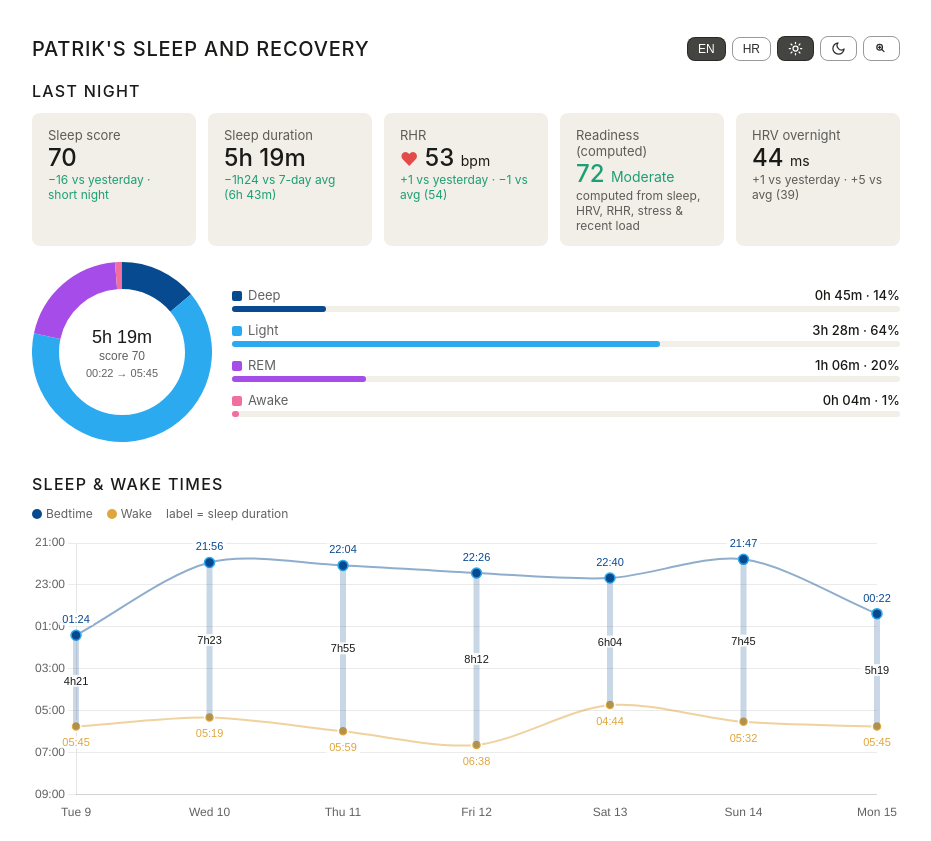
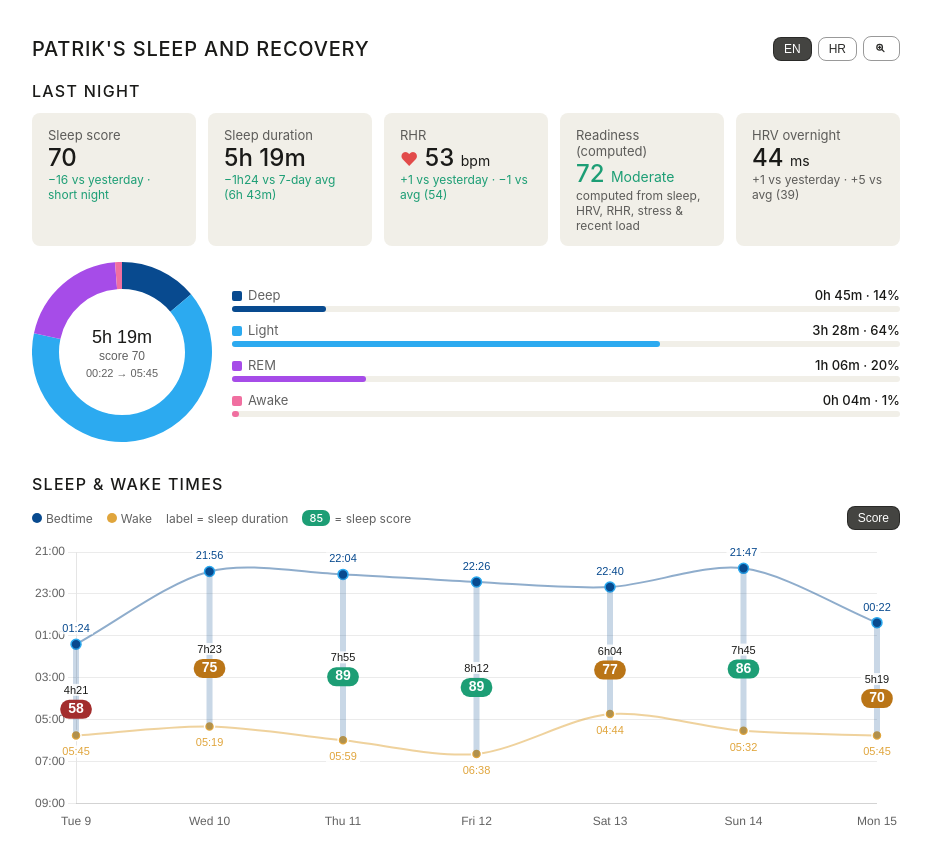
Before and after one commit to patrikpencinger-ai/daily-dashboard, a plain HTML site: page sleep.html in a window 1280 px wide. Shown: the top 841 px of the page, without its empty margins (174-1105 px from the left). Drawn offline with nearby package versions, Linux system fonts and the light colour scheme.

Commit message:
Sleep badges + single theme selector + exact refresh time on hover
- index: hover the Last-refresh chips to see the exact refresh time
  (reads meta.refreshedAt; falls back to Last-Modified then snapshot).
  Stamp refreshedAt into the three data files.
- Tabs: remove the per-tab light/dark buttons; theme is now driven
  only by the outer shell selector (which already pushes into tabs).
- Sleep: add a toggleable sleep-score badge below the duration in the
  Sleep & wake times chart; enlarge the score badges in both that
  chart and the Trailing-7-days chart.
- REFRESH.md: note to stamp meta.refreshedAt on each refresh.

Co-Authored-By: Claude Opus 4.8 (1M context) <noreply@anthropic.com>

```diff
--- a/data.json
+++ b/data.json
@@ -1,6 +1,7 @@
 {
   "meta": {
     "intake_asof": "2026-06-14",
+    "refreshedAt": "2026-06-14T14:56:24+02:00",
     "note": "intake logged live; sleep & training auto-refreshed from the connector"
   },
   "intake": {
--- a/sleep-data.json
+++ b/sleep-data.json
@@ -2,6 +2,7 @@
   "meta": {
     "version": "v1.41-auto",
     "snapshot": "2026-06-15",
+    "refreshedAt": "2026-06-15T06:20:50+02:00",
     "footEn": "Data snapshot: 2026-06-15 · Garmin fenix 8 via Freddy",
     "footHr": "Podaci: 2026-06-15 · Garmin fenix 8 putem Freddyja"
   },
--- a/sleep.html
+++ b/sleep.html
@@ -31,8 +31,6 @@ body{padding:20px;transition:background .2s}
   <div style="display:flex;gap:6px;align-items:center;flex-wrap:wrap;">
     <button class="lbtn" id="btn-en" onclick="setLang('en')">EN</button>
     <button class="lbtn" id="btn-hr" onclick="setLang('hr')">HR</button>
-    <button class="lbtn" id="btn-lt" onclick="applyTheme('light')" aria-label="Light mode"><svg width="15" height="15" viewBox="0 0 24 24" fill="none" stroke="currentColor" stroke-width="2" stroke-linecap="round" style="vertical-align:-3px" aria-hidden="true"><circle cx="12" cy="12" r="4"/><path d="M12 2v2M12 20v2M4.9 4.9l1.4 1.4M17.7 17.7l1.4 1.4M2 12h2M20 12h2M4.9 19.1l1.4-1.4M17.7 6.3l1.4-1.4"/></svg></button>
-    <button class="lbtn" id="btn-dk" onclick="applyTheme('dark')" aria-label="Dark mode"><svg width="15" height="15" viewBox="0 0 24 24" fill="none" stroke="currentColor" stroke-width="2" stroke-linecap="round" stroke-linejoin="round" style="vertical-align:-3px" aria-hidden="true"><path d="M21 12.8A9 9 0 1 1 11.2 3a7 7 0 0 0 9.8 9.8z"/></svg></button>
     <button id="btn-fs" onclick="toggleFont()" aria-label="Large font"><svg width="15" height="15" viewBox="0 0 24 24" fill="none" stroke="currentColor" stroke-width="2" stroke-linecap="round" style="vertical-align:-3px" aria-hidden="true"><circle cx="9" cy="10" r="4.5"/><path d="M12.2 13.2L16 17"/><path d="M7 10h4M9 8v4"/></svg></button>
   </div>
 </div>
@@ -96,6 +94,8 @@ body{padding:20px;transition:background .2s}
   <span style="display:flex;align-items:center;gap:4px;"><span style="width:10px;height:10px;border-radius:50%;background:#084a8f;"></span><span data-i="swBed">Bedtime</span></span>
   <span style="display:flex;align-items:center;gap:4px;"><span style="width:10px;height:10px;border-radius:50%;background:#E0A53C;"></span><span data-i="swWake">Wake</span></span>
   <span data-i="swDur" style="display:flex;align-items:center;gap:4px;">label = sleep duration</span>
+  <span style="display:flex;align-items:center;gap:4px;"><span style="display:inline-block;min-width:18px;text-align:center;background:#1D9E75;color:#fff;border-radius:7px;padding:1px 5px;font-size:11px;font-weight:500;">85</span><span data-i="swScoreLeg">= sleep score</span></span>
+  <button id="btn-swscore" data-i="swScoreBtn" onclick="toggleSwScore()" style="margin-left:auto;">Score</button>
 </div>
 <div id="swwrap" style="position:relative;width:100%;height:300px;margin:0 0 2rem;">
   <canvas id="sw" role="img" aria-label="Sleep and wake times for the last seven nights"></canvas>
@@ -131,9 +131,11 @@ body{padding:20px;transition:background .2s}
 <script src="https://cdnjs.cloudflare.com/ajax/libs/Chart.js/4.4.1/chart.umd.js"></script>
 <script>
 const C={deep:'#084a8f',light:'#2caaf0',rem:'#a64ce8',awake:'#f06fa0',hrv:'#1D9E75',rhr:'#D85A30',heart:'#E24B4A'};
+const scoreColor=s=>s>=80?'#1D9E75':(s>=70?'#BA7517':'#A32D2D');
 let theme=matchMedia('(prefers-color-scheme: dark)').matches?'dark':'light';
 let layout='';
 let fontbig=false;
+let swScore=true;
 let BG,txt,strong,halo,grid,ptb;
 function calc(){const D=theme==='dark';BG=D?'#262624':'#ffffff';txt=D?'rgba(255,255,255,0.72)':'rgba(0,0,0,0.62)';strong=D?'#fff':'#1a1a18';halo=D?'rgba(38,38,36,0.85)':'rgba(255,255,255,0.85)';grid=D?'rgba(255,255,255,0.1)':'rgba(0,0,0,0.08)';ptb=D?'#262624':'#ffffff';}
 calc();
@@ -141,10 +143,10 @@ const bgPlug={id:'bg',beforeDraw(c){const x=c.ctx;x.save();x.globalCompositeOper
 
 /* Static UI labels only. All data + analysis text comes from sleep-data.json */
 const T={
- en:{title:"PATRIK'S SLEEP AND RECOVERY",h1:"LAST NIGHT",h2:"TRAILING 7 DAYS",swH:"SLEEP & WAKE TIMES",swBed:"Bedtime",swWake:"Wake",swDur:"label = sleep duration",
+ en:{title:"PATRIK'S SLEEP AND RECOVERY",h1:"LAST NIGHT",h2:"TRAILING 7 DAYS",swH:"SLEEP & WAKE TIMES",swBed:"Bedtime",swWake:"Wake",swDur:"label = sleep duration",swScoreLeg:"= sleep score",swScoreBtn:"Score",
    c1:"Sleep score",c2:"Sleep duration",c4:"HRV overnight",c5:"Readiness (computed)",
    deep:"Deep",light:"Light",awake:"Awake",deep2:"Deep",light2:"Light",awake2:"Awake",badge:"badge = sleep score",hours:"Hours"},
- hr:{title:"PATRIKOV SAN I OPORAVAK",h1:"PROŠLA NOĆ",h2:"ZADNJIH 7 DANA",swH:"VRIJEME SPAVANJA I BUĐENJA",swBed:"Lijeganje",swWake:"Buđenje",swDur:"oznaka = trajanje sna",
+ hr:{title:"PATRIKOV SAN I OPORAVAK",h1:"PROŠLA NOĆ",h2:"ZADNJIH 7 DANA",swH:"VRIJEME SPAVANJA I BUĐENJA",swBed:"Lijeganje",swWake:"Buđenje",swDur:"oznaka = trajanje sna",swScoreLeg:"= ocjena sna",swScoreBtn:"Ocjena",
    c1:"Ocjena sna",c2:"Trajanje sna",c4:"HRV tijekom noći",c5:"Spremnost (izračunata)",
    deep:"Duboki",light:"Lagani",awake:"Budan",deep2:"Duboki",light2:"Lagani",awake2:"Budan",badge:"značka = ocjena sna",hours:"Sati"}
 };
@@ -193,15 +195,15 @@ function init(){
   const barMeta=ch.getDatasetMeta(3),hrvMeta=ch.getDatasetMeta(4),rhrMeta=ch.getDatasetMeta(5);
   ctx.save();ctx.textAlign='center';
   const f1=M?'500 10px sans-serif':'500 12px sans-serif';
-  const f2=M?'500 10px sans-serif':'500 11px sans-serif';
+  const f2=M?'600 12px sans-serif':'600 15px sans-serif';
   barMeta.data.forEach((bar,i)=>{
    const topY=ch.scales.y.getPixelForValue(totals[i]);
-   ctx.font=f1;ctx.fillStyle=strong;ctx.fillText(M?totals[i].toFixed(1)+'h':hm(totals[i]),bar.x,topY-26);
+   ctx.font=f1;ctx.fillStyle=strong;ctx.fillText(M?totals[i].toFixed(1)+'h':hm(totals[i]),bar.x,topY-32);
    const sc=String(scores[i]);ctx.font=f2;
-   const w=ctx.measureText(sc).width+10;
-   ctx.fillStyle=scores[i]>=80?'#1D9E75':(scores[i]>=70?'#BA7517':'#A32D2D');
-   ctx.beginPath();ctx.roundRect(bar.x-w/2,topY-20,w,15,7);ctx.fill();
-   ctx.fillStyle='#fff';ctx.fillText(sc,bar.x,topY-9);
+   const w=ctx.measureText(sc).width+16;
+   ctx.fillStyle=scoreColor(scores[i]);
+   ctx.beginPath();ctx.roundRect(bar.x-w/2,topY-26,w,20,9);ctx.fill();
+   ctx.fillStyle='#fff';ctx.fillText(sc,bar.x,topY-12);
   });
   ctx.font=f1;
   hrvMeta.data.forEach((pt,i)=>{ctx.fillStyle=halo;ctx.fillRect(pt.x-12,pt.y-23,24,14);ctx.fillStyle=C.hrv;ctx.fillText(hrv[i],pt.x,pt.y-12);});
@@ -242,9 +244,10 @@ function init(){
   const fS=(layout==='mobile'?'500 9px ':'500 11px ')+'sans-serif';
   const conn=theme==='dark'?'rgba(44,170,240,0.30)':'rgba(8,74,143,0.22)';
   mb.data.forEach((pb,i)=>{const pw=mw.data[i];ctx.strokeStyle=conn;ctx.lineWidth=6;ctx.lineCap='round';ctx.beginPath();ctx.moveTo(pb.x,pb.y);ctx.lineTo(pw.x,pw.y);ctx.stroke();});
-  ctx.font=fS;
+  const fBadge=(layout==='mobile'?'600 12px ':'600 14px ')+'sans-serif';
   mb.data.forEach((pb,i)=>{
    const pw=mw.data[i];
+   ctx.font=fS;
    ctx.fillStyle=halo;ctx.fillRect(pb.x-17,pb.y-22,34,12);
    ctx.fillStyle=theme==='dark'?'#7cc4f5':'#084a8f';ctx.fillText(BEDL[i],pb.x,pb.y-12);
    ctx.fillStyle=halo;ctx.fillRect(pw.x-17,pw.y+10,34,12);
@@ -252,6 +255,13 @@ function init(){
    const my=(pb.y+pw.y)/2;
    ctx.fillStyle=halo;ctx.fillRect(pb.x-16,my-6,32,12);
    ctx.fillStyle=strong;ctx.fillText(SDUR[i],pb.x,my+4);
+   if(swScore){
+    const sc=String(scores[i]);ctx.font=fBadge;
+    const w=ctx.measureText(sc).width+16;
+    ctx.fillStyle=scoreColor(scores[i]);
+    ctx.beginPath();ctx.roundRect(pb.x-w/2,my+10,w,19,9);ctx.fill();
+    ctx.fillStyle='#fff';ctx.fillText(sc,pb.x,my+23);
+   }
   });
   ctx.restore();
  }};
@@ -305,11 +315,12 @@ function applyResponsive(){
  requestAnimationFrame(()=>{wk.resize();dn.resize();swc.resize();wk.update();dn.update();swc.update();});
 }
 function toggleFont(){fontbig=!fontbig;document.getElementById('wrap').classList.toggle('big',fontbig);markBtns();if(dn)requestAnimationFrame(()=>{dn.resize();wk.resize();swc.resize();dn.update();wk.update();swc.update();});}
+function toggleSwScore(){swScore=!swScore;markBtns();if(swc)swc.update();}
 function markBtns(){
  const D=theme==='dark';
  const actBg=D?'#e8e8e6':'#444441',actFg=D?'#262624':'#ffffff',inFg=D?'#e8e8e6':'#2c2c2a';
  const bd=D?'1px solid rgba(255,255,255,0.35)':'1px solid rgba(0,0,0,0.4)';
- const states={'btn-en':lang==='en','btn-hr':lang==='hr','btn-lt':theme==='light','btn-dk':theme==='dark','btn-fs':fontbig};
+ const states={'btn-en':lang==='en','btn-hr':lang==='hr','btn-fs':fontbig,'btn-swscore':swScore};
  Object.entries(states).forEach(([id,on])=>{const b=document.getElementById(id);if(!b)return;b.style.background=on?actBg:'transparent';b.style.color=on?actFg:inFg;b.style.border=bd;b.style.borderRadius='8px';b.style.padding='4px 10px';b.style.fontSize='12px';b.style.fontWeight='500';b.style.cursor='pointer';});
 }
 markBtns();
--- a/training-data.json
+++ b/training-data.json
@@ -1,7 +1,8 @@
 {
   "meta": {
     "version": "v1.47-auto",
-    "snapshot": "2026-06-15"
+    "snapshot": "2026-06-15",
+    "refreshedAt": "2026-06-15T06:20:50+02:00"
   },
   "num": {
     "kpis": { "sessions": "4", "totalTime": "4h 25m", "volume": "30.1 t", "activeCals": "2,338" },
```
Also changed, not shown: REFRESH.md (+4 -0 lines), index.html (+10 -2 lines), intake.html (+1 -3 lines), training.html (+1 -3 lines).
